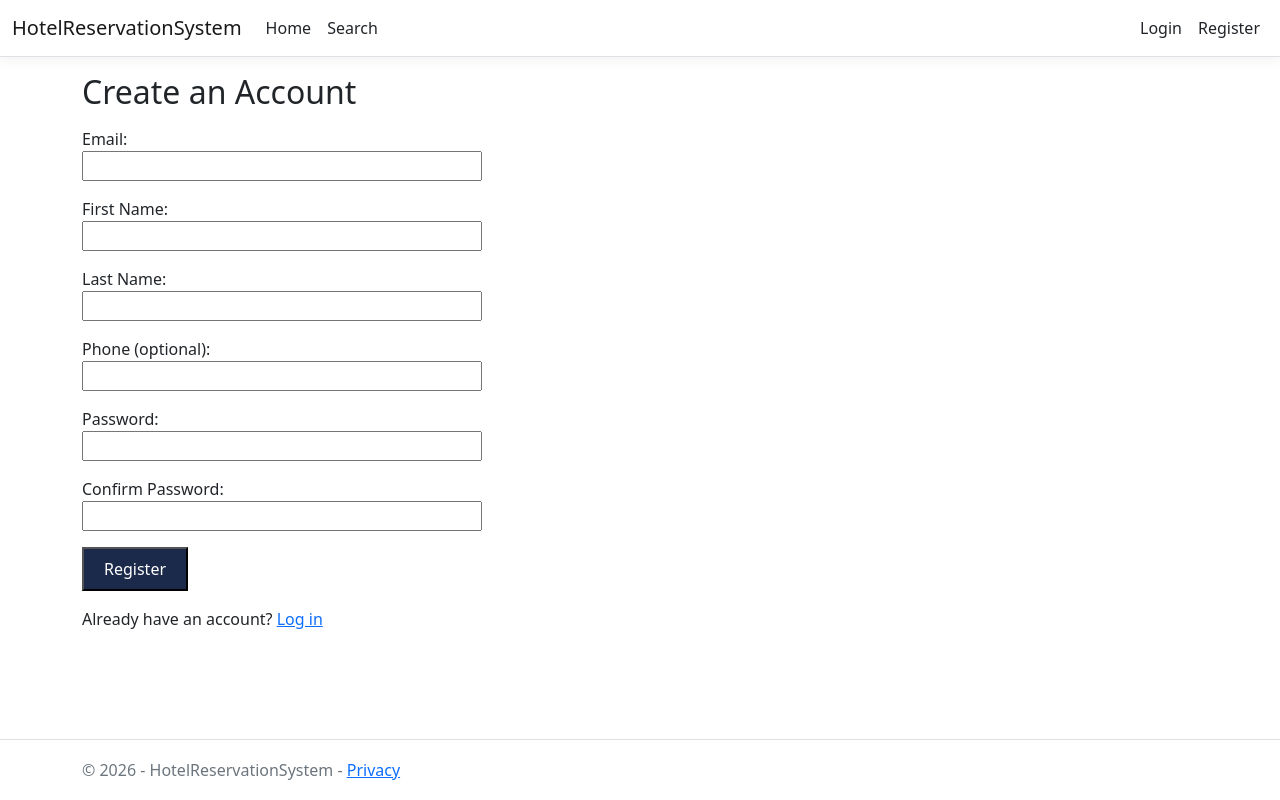
After one commit to PolinaPopovaAUBG/boutique-hotel-dynamic-pricing, an ASP.NET Core app: template src/HotelReservationSystem/Views/Account/Register.cshtml in a window 1280 px wide. The commit adds this page. Run offline with ASP.NET Core 8, Linux system fonts and the light colour scheme; the template is opened without the code that fills it, so the values that code supplies are empty; style sheets or scripts are compiled from the project's sources.

Commit message:
Add guest registration and login with BCrypt

```diff
--- a/src/HotelReservationSystem/Program.cs
+++ b/src/HotelReservationSystem/Program.cs
@@ -18,6 +18,7 @@ builder.Services.AddScoped<PricingService>();
 
 
 //seed the database if empty
+builder.Services.AddSession();
 var app = builder.Build();
 
 using (var scope = app.Services.CreateScope())
@@ -43,6 +44,7 @@ app.UseHttpsRedirection();
 app.UseStaticFiles();
 
 app.UseRouting();
+app.UseSession();
 
 app.UseAuthorization();
 
--- /dev/null
+++ b/src/HotelReservationSystem/Views/Account/Register.cshtml
@@ -0,0 +1,42 @@
+@model HotelReservationSystem.Models.ViewModels.RegisterViewModel
+@{
+    ViewData["Title"] = "Register";
+}
+
+<h2>Create an Account</h2>
+
+<form method="post" asp-action="Register" style="max-width: 400px;">
+    @Html.AntiForgeryToken()
+
+    <div asp-validation-summary="All" style="color: red;"></div>
+
+    <p>
+        <label>Email:</label><br />
+        <input asp-for="Email" type="email" style="width: 100%;" />
+    </p>
+    <p>
+        <label>First Name:</label><br />
+        <input asp-for="FirstName" style="width: 100%;" />
+    </p>
+    <p>
+        <label>Last Name:</label><br />
+        <input asp-for="LastName" style="width: 100%;" />
+    </p>
+    <p>
+        <label>Phone (optional):</label><br />
+        <input asp-for="Phone" style="width: 100%;" />
+    </p>
+    <p>
+        <label>Password:</label><br />
+        <input asp-for="Password" type="password" style="width: 100%;" />
+    </p>
+    <p>
+        <label>Confirm Password:</label><br />
+        <input asp-for="ConfirmPassword" type="password" style="width: 100%;" />
+    </p>
+    <p>
+        <button type="submit" style="background-color: #1B2A4A; color: white; padding: 8px 20px;">Register</button>
+    </p>
+
+    <p>Already have an account? <a href="/Account/Login">Log in</a></p>
+</form>
--- a/src/HotelReservationSystem/Views/Shared/_Layout.cshtml
+++ b/src/HotelReservationSystem/Views/Shared/_Layout.cshtml
@@ -23,8 +23,33 @@
                             <a class="nav-link text-dark" asp-area="" asp-controller="Home" asp-action="Index">Home</a>
                         </li>
                         <li class="nav-item">
-                            <a class="nav-link text-dark" asp-area="" asp-controller="Home" asp-action="Privacy">Privacy</a>
+                            <a class="nav-link text-dark" asp-controller="Search" asp-action="Index">Search</a>
                         </li>
+                    </ul>
+
+                    <ul class="navbar-nav">
+                        @{
+                            var userId = Context.Session.GetInt32("UserId");
+                            var userName = Context.Session.GetString("UserName");
+                        }
+                        @if (userId != null)
+                        {
+                            <li class="nav-item">
+                                <span class="nav-link text-dark">Hello, @userName</span>
+                            </li>
+                            <li class="nav-item">
+                                <a class="nav-link text-dark" asp-controller="Account" asp-action="Logout">Logout</a>
+                            </li>
+                        }
+                        else
+                        {
+                            <li class="nav-item">
+                                <a class="nav-link text-dark" asp-controller="Account" asp-action="Login">Login</a>
+                            </li>
+                            <li class="nav-item">
+                                <a class="nav-link text-dark" asp-controller="Account" asp-action="Register">Register</a>
+                            </li>
+                        }
                     </ul>
                 </div>
             </div>
```
Also changed, not shown: src/HotelReservationSystem/Controllers/AccountController.cs (added, +107 -0 lines), src/HotelReservationSystem/Models/ViewModels/LoginViewModel.cs (added, +18 -0 lines), src/HotelReservationSystem/Models/ViewModels/RegisterViewModel.cs (added, +32 -0 lines), src/HotelReservationSystem/Views/Account/Login.cshtml (added, +26 -0 lines).
